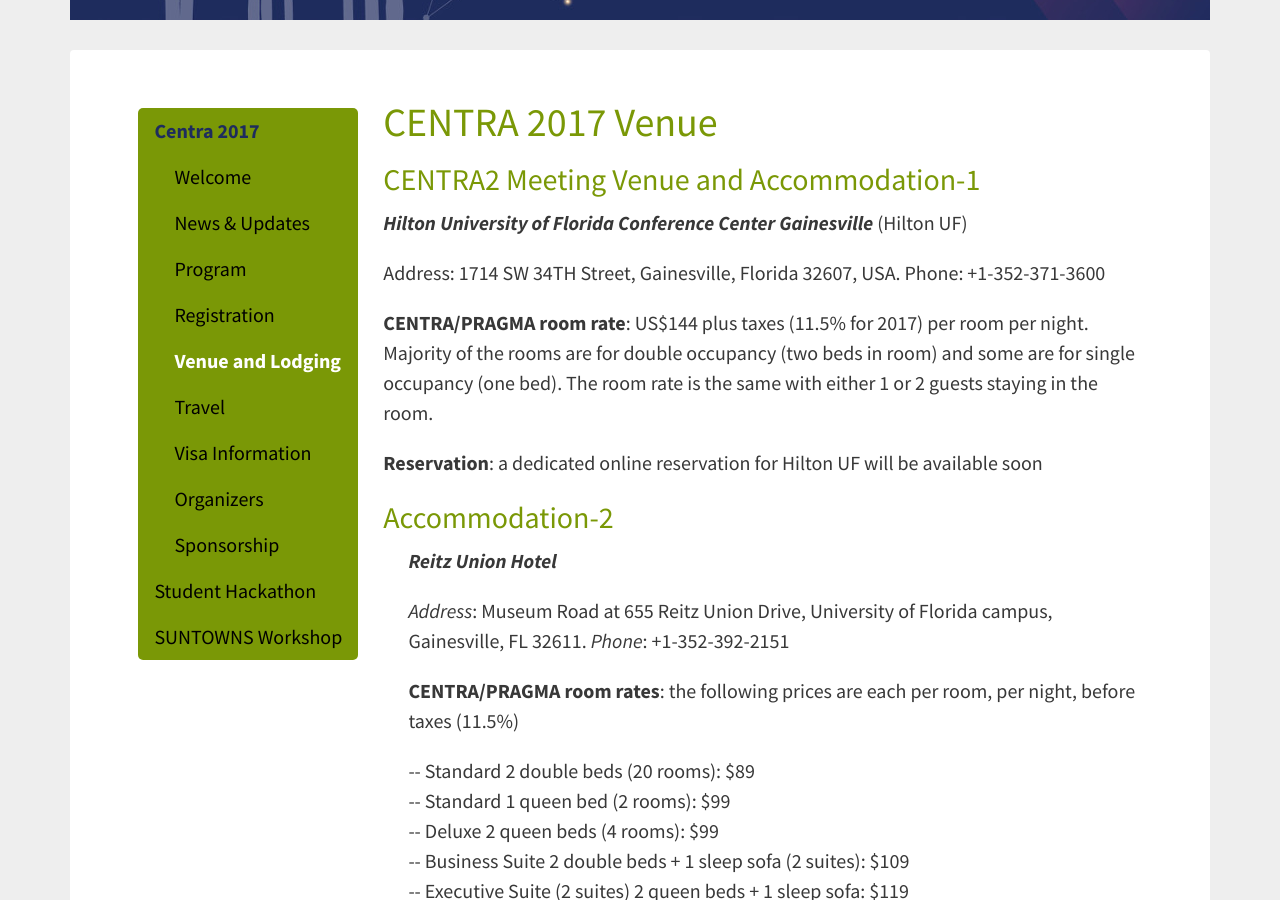
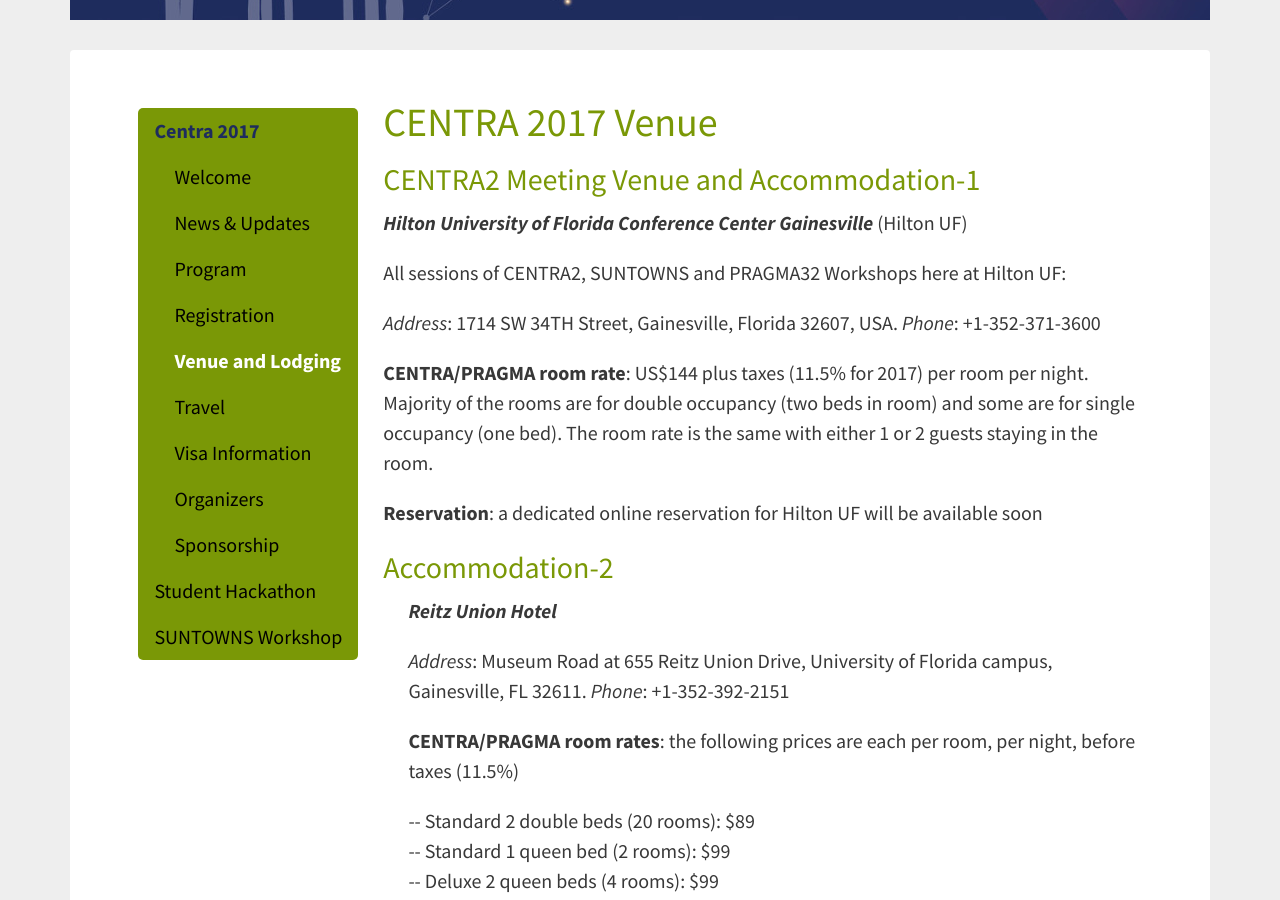
Before and after one commit to hmchou56/centra8, a Jekyll site: the page built from centra2/venue.md, in a window 1280 px wide and 900 px high, scrolled down 321 px. Built offline with Jekyll 4.4.1, drawn with Linux system fonts in a browser that asks for light colours; nearby versions of some CDN libraries.

Commit message:
added text
added a note at the top saying all meetings are hosted at Hilton UF

```diff
--- a/_includes/venue2017.md
+++ b/_includes/venue2017.md
@@ -3,7 +3,9 @@
 
 <strong><i> Hilton University of Florida Conference Center Gainesville</i></strong> (Hilton UF) <br />
 
-Address: 1714 SW 34TH Street, Gainesville, Florida 32607, USA. Phone: +1-352-371-3600
+All sessions of CENTRA2, SUNTOWNS and PRAGMA32 Workshops here at Hilton UF:
+
+<i>Address</i>: 1714 SW 34TH Street, Gainesville, Florida 32607, USA. <i>Phone</i>: +1-352-371-3600
 
 <strong> CENTRA/PRAGMA room rate</strong>: US$144 plus taxes (11.5% for 2017) per room per night. Majority of the rooms are for double occupancy (two beds in room) and some are for single occupancy (one bed). The room rate is the same with either 1 or 2 guests staying in the room.
 
```
